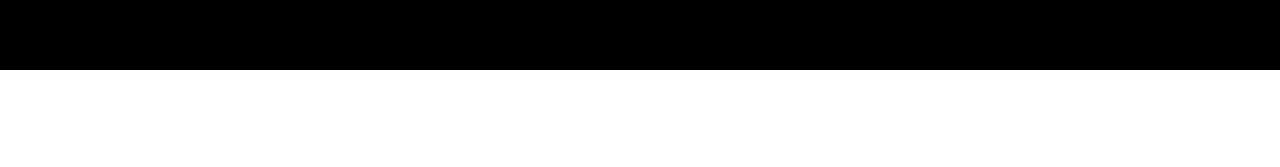
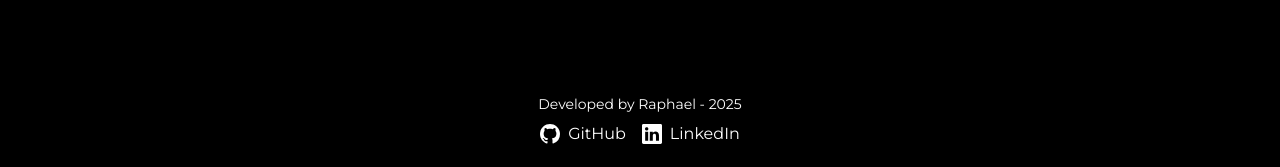
Before and after one commit to snoorky/pokedex, a React (Vite) app: page / in a window 1280 px wide. Shown: the part 1394-1561 px from the top of the page. Before the commit the page ends 1464 px from the top, so only its background shows below. Built offline with nearby package versions, Linux system fonts and the light colour scheme; no server answers.

Commit message:
added a footer

```diff
--- a/src/App.tsx
+++ b/src/App.tsx
@@ -3,6 +3,7 @@
 import { useEffect, useState } from "react"
 import { APIPokemon } from "./Api"
 import { PokemonType } from "./types"
+import Footer from "./layouts/Footer"
 
 export default function App() {
   const [pokemons, setPokemons] = useState<PokemonType[]>([])
@@ -37,6 +38,7 @@
     <>
       <Hero />
       <Pokedex data={pokemons} setCurrentPage={setCurrentPage} currentPage={currentPage} />
+      <Footer />
     </>
   )
 }
--- /dev/null
+++ b/src/layouts/Footer.tsx
@@ -0,0 +1,31 @@
+export default function Footer() {
+    return (
+        <footer className="bg-black text-white text-center py-6">
+            <p className="text-sm">Developed by Raphael - {new Date().getFullYear()}</p>
+            <div className="flex justify-center gap-4 mt-2">
+                <a className="flex items-center hover:text-gray-400" href="https://github.com/snoorky" target="_blank" rel="noopener noreferrer">
+                    {GitHub()} GitHub
+                </a>
+                <a className="flex items-center hover:text-gray-400" href="https://www.linkedin.com/in/raphaelvitor/" target="_blank" rel="noopener noreferrer">
+                    {Linkedin()} LinkedIn
+                </a>
+            </div>
+        </footer>
+    );
+}
+
+function GitHub() {
+    return (
+        <svg xmlns="http://www.w3.org/2000/svg" viewBox="0 0 16 16" width="16" height="16" fill="#ffffff" className="mr-2 size-5">
+            <path d="M8 0C3.58 0 0 3.58 0 8c0 3.54 2.29 6.53 5.47 7.59.4.07.55-.17.55-.38 0-.19-.01-.82-.01-1.49-2.01.37-2.53-.49-2.69-.94-.09-.23-.48-.94-.82-1.13-.28-.15-.68-.52-.01-.53.63-.01 1.08.58 1.23.82.72 1.21 1.87.87 2.33.66.07-.52.28-.87.51-1.07-1.78-.2-3.64-.89-3.64-3.95 0-.87.31-1.59.82-2.15-.08-.2-.36-1.02.08-2.12 0 0 .67-.21 2.2.82.64-.18 1.32-.27 2-.27s1.36.09 2 .27c1.53-1.04 2.2-.82 2.2-.82.44 1.1.16 1.92.08 2.12.51.56.82 1.27.82 2.15 0 3.07-1.87 3.75-3.65 3.95.29.25.54.73.54 1.48 0 1.07-.01 1.93-.01 2.2 0 .21.15.46.55.38A8.01 8.01 0 0 0 16 8c0-4.42-3.58-8-8-8" />
+        </svg>
+    )
+}
+
+function Linkedin() {
+    return (
+        <svg xmlns="http://www.w3.org/2000/svg" viewBox="0 0 16 16" width="16" height="16" fill="#ffffff" className="mr-2 size-5">
+            <path d="M0 1.146C0 .513.526 0 1.175 0h13.65C15.474 0 16 .513 16 1.146v13.708c0 .633-.526 1.146-1.175 1.146H1.175C.526 16 0 15.487 0 14.854zm4.943 12.248V6.169H2.542v7.225zm-1.2-8.212c.837 0 1.358-.554 1.358-1.248-.015-.709-.52-1.248-1.342-1.248S2.4 3.226 2.4 3.934c0 .694.521 1.248 1.327 1.248zm4.908 8.212V9.359c0-.216.016-.432.08-.586.173-.431.568-.878 1.232-.878.869 0 1.216.662 1.216 1.634v3.865h2.401V9.25c0-2.22-1.184-3.252-2.764-3.252-1.274 0-1.845.7-2.165 1.193v.025h-.016l.016-.025V6.169h-2.4c.03.678 0 7.225 0 7.225z" />
+        </svg>
+    )
+}
```
